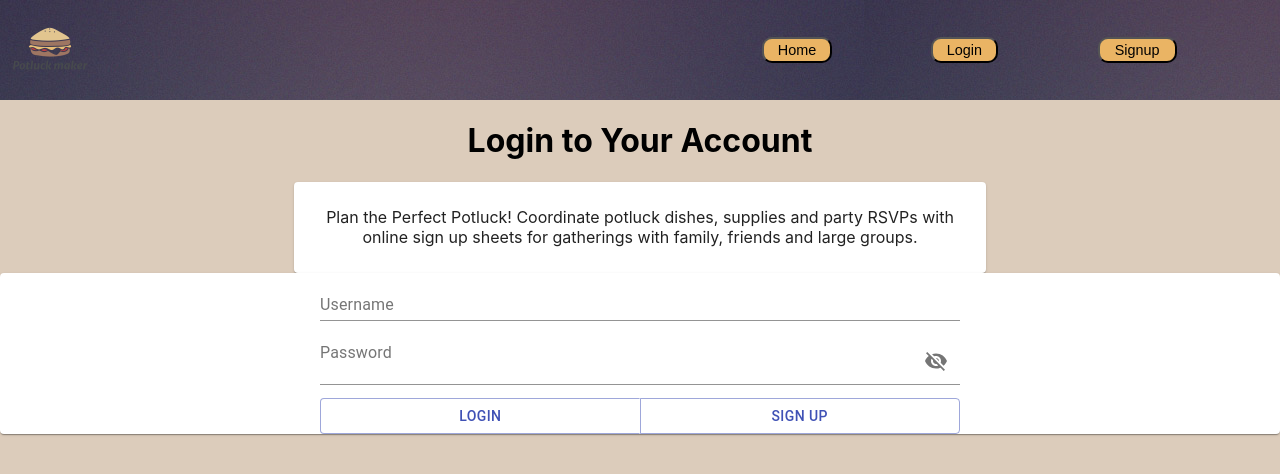
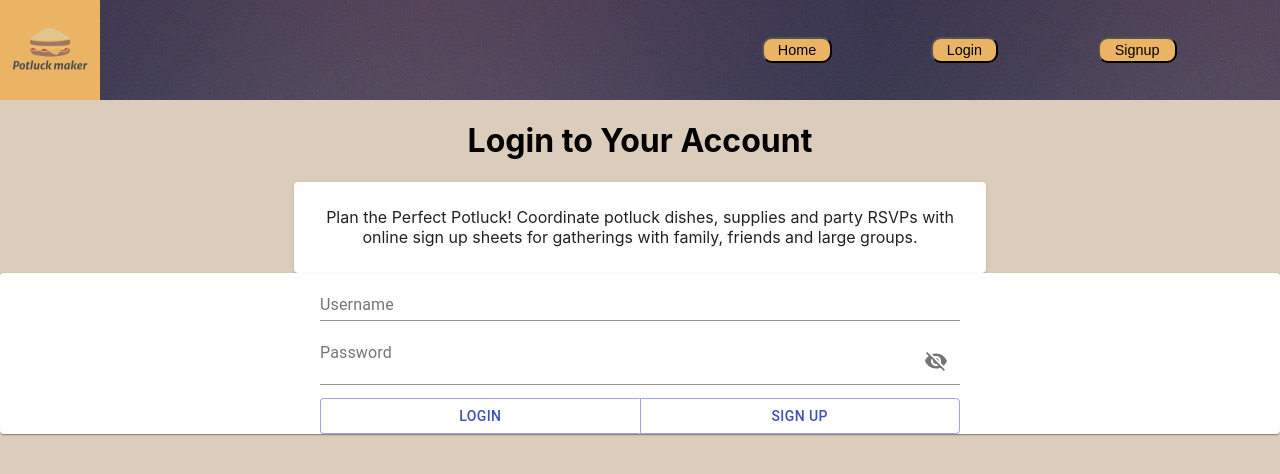
Before and after one commit to bw-potluck-planner-01/frontend, a React (Create React App) app: page /login in a window 1280 px wide. Shown: the top 474 px of the page. Built offline with nearby package versions, Linux system fonts and the light colour scheme.

Commit message:
Changed url for potluck pages

```diff
--- a/src/App.js
+++ b/src/App.js
@@ -40,7 +40,7 @@ function App(props) {
           <Login />
         </Route>
         <ProtectedRoute exact path="/addpotluck" component={Pot}/>
-        <ProtectedRoute path="/potluck/:id" component={PotluckPage} />
+        <ProtectedRoute path="/potlucks/:id" component={PotluckPage} />
         <ProtectedRoute path='/potlucks' component={SavedList}/>
       </Switch>
     </AppFull>
--- a/src/components/Header.js
+++ b/src/components/Header.js
@@ -42,6 +42,7 @@ export default connect (mapStateToProps, {logoutTemp})(Header)
 
 const Logo = styled.img`
     width: 100px;
+    background: #EAB464;
 `
 
 const Headnav = styled.nav`
```
